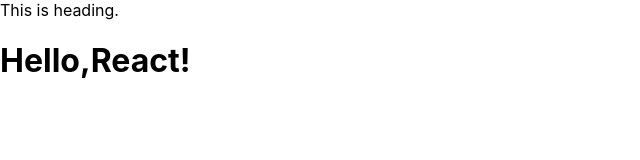
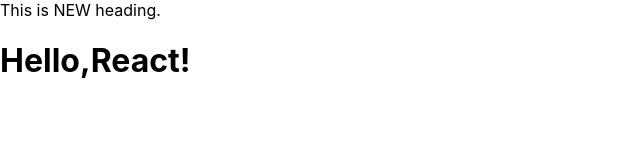
Before and after one commit to Vadimshidlov/ecommerce-application, a React (Create React App) app: page / in a window 1280 px wide. Shown: the top 160 px of the page, without its empty margins (0-640 px from the left). Built offline with nearby package versions, Linux system fonts and the light colour scheme.

Commit message:
feat: CRA25. Add new title

```diff
--- a/src/components/Header.tsx
+++ b/src/components/Header.tsx
@@ -1,5 +1,5 @@
 import React from "react";
 
 export function Header() {
-    return <header>This is heading.</header>;
+    return <header>This is NEW heading.</header>;
 }
```
